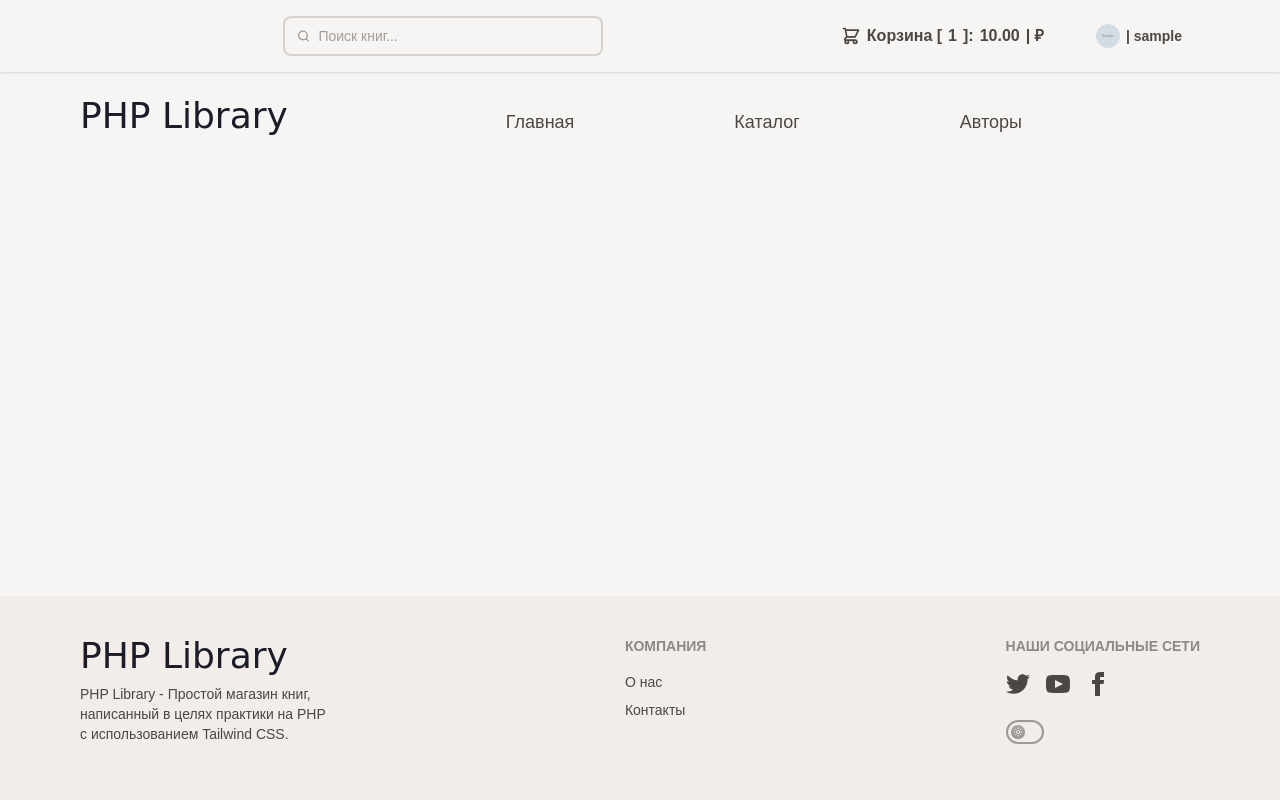
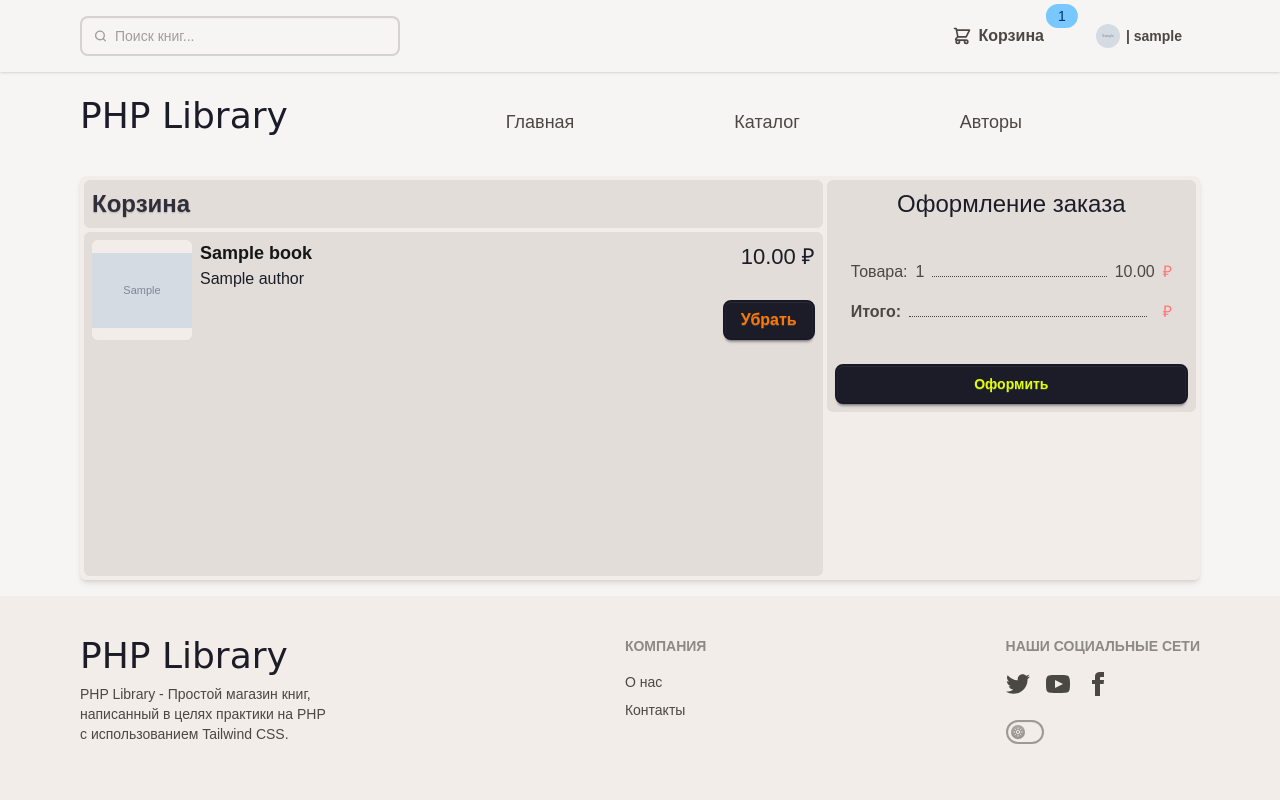
Before and after one commit to Cirillio/PHP-Library, a PHP site: page /cart in a window 1280 px wide. Run offline with PHP 8.4, Linux system fonts and the light colour scheme; the visitor is signed in with stand-in values (Sample User, id 1); tables that the repository leaves empty or names only in its code hold one stand-in row (values such as "Sample post"); grey boxes marked "Sample" are stand-in pictures; some web fonts are replaced.

Commit message:
рабочая корзина

```diff
--- /dev/null
+++ b/components/BookCart.php
@@ -0,0 +1,29 @@
+<article class="book relative w-full rounded-md p-1 flex hover:shadow-md transition-all shadow-none duration-300" data-in-cart="false" data-id="<?= $book->id ?>" data-price="<?= $book->price ?>" data-stock="<?= $book->stock ?>">
+    <?php if ($book->stock == 0): ?>
+        <span class="absolute bottom-1 left-1 w-fit h-fit z-80 bg-error book-warning text-base-100 px-2 py-1 rounded-sm">
+            Нет в наличии
+        </span>
+    <?php endif; ?>
+    <div class="book-content flex w-full ">
+        <a href="">
+            <picture class="h-[100px] aspect-square rounded-md overflow-hidden flex bg-base-200 justify-center items-center">
+                <img
+                    src="../root/books/<?= $book->cover_image ?>"
+                    alt="<?= $book->title ?>"
+                    class="h-full w-full object-fit object-contain"
+                    onerror="this.onerror=null; this.parentElement.innerHTML='<div class=\'text-error opacity-50 text-md bg-black w-full h-full flex justify-center text-center items-center\'>Нет изображения</div>';" />
+            </picture>
+        </a>
+        <span class="flex flex-col mx-2 flex-1">
+            <a href="/book?id=<?= $book->id ?>&title=<?= $book->title ?>" class="w-fit"><strong class="book-title"><?= $book->title ?></strong></a>
+            <a href="/author?id=<?= $book->author_id ?>&name=<?= $book->author_name ?>" class="w-fit"><strong class="font-normal book-author"><?= $book->author_name ?></strong></a>
+        </span>
+        <div class="flex flex-col items-end min-h-full">
+            <span class="book-price">
+                <?= $book->price ?>
+                <span class="">₽</span>
+            </span>
+        </div>
+    </div>
+    <button disabled class="add-to-cart absolute right-1 bottom-1 py-2 opacity-100 btn btn-primary button text-nowrap"></button>
+</article>
--- a/components/header.php
+++ b/components/header.php
@@ -1,6 +1,6 @@
 <header>
     <div class="flex justify-end sm:gap-4 xl:px-20 md:px-10 px-2 py-4 shadow-sm">
-        <label class="input mx-auto ">
+        <label class="input mr-auto ">
             <svg class="h-[1em] opacity-50" xmlns="http://www.w3.org/2000/svg" viewBox="0 0 24 24">
                 <g stroke-linejoin="round" stroke-linecap="round" stroke-width="2.5" fill="none" stroke="currentColor">
                     <circle cx="11" cy="11" r="8"></circle>
@@ -11,23 +11,18 @@
         </label>
 
         <?php if ($AUTH): ?>
-            <div class="min-[100px]:hidden sm:flex">
+            <div class=" min-[100px]:hidden sm:flex">
+                <div class="indicator">
                     <a href="/cart" tabindex="0" role="button" class="btn button btn-ghost">
                         <svg xmlns="http://www.w3.org/2000/svg" class="h-5 w-5" fill="none" viewBox="0 0 24 24" stroke="currentColor">
                             <path stroke-linecap="round" stroke-linejoin="round" stroke-width="2" d="M3 3h2l.4 2M7 13h10l4-8H5.4M7 13L5.4 5M7 13l-2.293 2.293c-.63.63-.184 1.707.707 1.707H17m0 0a2 2 0 100 4 2 2 0 000-4zm-8 2a2 2 0 11-4 0 2 2 0 014 0z" />
                         </svg>
                         <span class="text-nowrap">
-                        Корзина [
+                            Корзина
                         </span>
-                    <span class="cart-quantity">
-                        0
-                    </span>
-                    <span>]: </span>
-                    <span class="cart-total">
-                        0
-                    </span>
-                    <span> | ₽</span>
                     </a>
+                    <span class="indicator-item badge badge-sm lg:badge-md badge-info cart-quantity"></span>
+                </div>
             </div>
 
             <div class="dropdown dropdown-end">
@@ -55,7 +50,7 @@
                 <div class="min-[100px]:hidden sm:flex">
                     <ul
                         tabindex="0"
-                        class="menu menu-md dropdown-content bg-base-100 rounded-box z-1 mt-3 w-52 p-2 shadow-md border border-base-content">
+                        class="menu menu-md dropdown-content bg-base-100 rounded-md z-1 mt-3 w-52 p-2 shadow-md border border-base-content">
                         <li><a href="/profile">Профиль</a></li>
                         <li><a href="/logout">Выход</a></li>
                     </ul>
@@ -63,7 +58,7 @@
                 <div class="sm:hidden">
                     <ul
                         tabindex="0"
-                        class="menu menu-lg dropdown-content bg-base-100  rounded-box z-1 mt-3 w-52 p-2 shadow-md border border-base-content">
+                        class="menu menu-lg dropdown-content bg-base-100 rounded-md z-1 mt-3 w-52 p-2 shadow-md border border-base-content">
                         <li><a href="../profile">Профиль</a></li>
                         <li><a href="/cart">Корзина</a></li>
                         <li><a href=" /logout">Выход</a></li>
--- a/controllers/BookController.php
+++ b/controllers/BookController.php
@@ -3,15 +3,18 @@
 namespace controllers;
 
 use repositories\BookRepository;
+use repositories\CartRepository;
 
 class BookController
 {
 
     private $BookRepository;
+    private $CartRepository;
 
     public function __construct($pdo)
     {
         $this->BookRepository = new BookRepository($pdo);
+        $this->CartRepository = new CartRepository($pdo);
     }
 
     // public function getOne($id): Book {}
@@ -45,6 +48,12 @@ class BookController
         ];
     }
 
+    public function getCart($user_id): array
+    {
+        $id_list = array_column($this->CartRepository->GetCart($user_id), 'book_id');
+        return $this->BookRepository->GetForCart($id_list);
+    }
+
     // public function create(Book $Book): Book {}
 
     // public function update(Book $Book): Book {}
--- a/index.php
+++ b/index.php
@@ -19,7 +19,7 @@ $USER = new CurrentUser($pdo, $_SESSION['user_id'] ?? null);
 
 $registerController = new RegisterController($pdo);
 $loginController = new LoginController($pdo);
-$BookController = new BookController($pdo);
+$bookController = new BookController($pdo);
 $cartController = new CartController($pdo, $USER->getId());
 
 
--- a/pages/cart.php
+++ b/pages/cart.php
@@ -2,6 +2,8 @@
 if (!$AUTH) {
     header("Location: /login");
 }
+
+$books = $bookController->getCart($USER->getId());
 ?>
 
 <!DOCTYPE html>
@@ -10,32 +12,69 @@ if (!$AUTH) {
 <head>
     <meta charset="UTF-8">
     <meta name="viewport" content="width=device-width, initial-scale=1.0">
+    <link rel="icon" href="../public/logo.svg" type="image/svg+xml">
     <title>Корзина | PHP Library</title>
     <?php include "components/styles.php"; ?>
 </head>
 
-<body>
+<body class="flex flex-col max-h-screen min-h-screen">
 
     <?php include "components/header.php" ?>
 
-    <section></section>
+    <main class="sm:overflow-hidden w-full xl:px-20 flex-1 md:px-10 sm:px-4 px-2 gap-2 py-4 flex flex-col">
+        <div class="flex bg-base-200 min-h-0 flex-1 gap-1 w-full p-1 rounded-md shadow-md sm:flex-row flex-col">
+            <section class="items-end flex-1 flex gap-1 flex-2/3 flex-col ">
+                <div class="rounded-md bg-base-300 w-full p-2">
+                    <h1 class="text-xl sm:text-2xl text-shadow-sm text-primary opacity-90 font-semibold ">Корзина</h1>
+                </div>
+                <?php if ($books) {
+                    echo '<cart class="flex flex-col flex-1 overflow-y-auto w-full rounded-md bg-base-300 p-1 gap-4">';
+                    foreach ($books as $book) {
+                        include "components/BookCart.php";
+                    }
+                    echo '</cart>';
+                } else {
+                    include "components/EmptyCart.php";
+                }
+                ?>
+
+
+
+            </section>
+            <section class="h-fit rounded-md gap-10 p-2 flex bg-base-300 flex-col flex-1/3">
+                <h2 class="text-secondary text-xl sm:text-2xl text-center">Оформление заказа</h2>
+                <ul class="flex flex-col px-4 gap-4">
+                    <li class="flex w-full items-baseline gap-2">
+                        <span>Товара:</span>
+                        <span class="cart-quantity">0</span>
+                        <div class="w-full border-b border-dotted border-base-content"></div>
+                        <span class="cart-total"></span>
+                        <span class="text-error">₽</span>
+                    </li>
+                    <li class="flex w-full items-baseline gap-2">
+                        <span class="font-semibold">Итого:</span>
+                        <div class="w-full border-b border-dotted border-base-content"></div>
+                        <span class="cart-books-total font-normal"></span>
+                        <span class="text-error">₽</span>
+                    </li>
+                </ul>
+                <button class="btn btn-primary <?php if (!$books) echo "btn-disabled" ?>">Оформить</button>
+            </section>
+        </div>
+    </main>
 
     <?php include "components/footer.php" ?>
 
     <script src="/public/axios.min.js"></script>
     <script type="module">
         import {
-            SetHeaderLinks
-        } from "../public/assets/header.js"
-
-        import {
             CartController
         } from "../public/assets/cart/CartController.js"
 
         document.addEventListener("DOMContentLoaded", async () => {
-            SetHeaderLinks();
             const cart_controller = new CartController();
             await cart_controller.InitCartAsync();
+            await cart_controller.InitBooksAsync();
         })
     </script>
 
--- a/pages/profile.php
+++ b/pages/profile.php
@@ -22,7 +22,7 @@ $TITLE = $USER->getUsername() . " | Профиль | PHP Library";
 <head>
     <meta charset="UTF-8">
     <meta name="viewport" content="width=device-width, initial-scale=1.0">
-    <link rel="shortcut icon" href="/public/logo.svg" type="image/x-icon">
+    <link rel="icon" href="/public/logo.svg" type="image/svg+xml">
     <title>
         <?php echo $TITLE; ?>
     </title>
--- a/repositories/BookRepository.php
+++ b/repositories/BookRepository.php
@@ -160,33 +160,32 @@ class BookRepository
         return $result['total'];
     }
 
-    public function GetForCart($id_list): array
+    public function getForCart(array $id_list): array
     {
+        if (empty($id_list)) {
+            return [];
+        }
+
+        $placeholders = implode(',', array_fill(0, count($id_list), '?'));
         $sql = "
-        SELECT
-            books.id,
-            books.title,
-            books.genre,
-            books.year,
-            books.price,
-            books.cover_image,
-            authors.name AS author_name,
-            authors.id AS author_id,
-            IFNULL(storage.stock, 0) AS stock
-        FROM
-            books
-        JOIN
-            authors
-        ON
-            books.author_id = authors.id
-        LEFT JOIN
-            storage
-        ON
-            books.id = storage.book_id
-    " . "WHERE books.id IN (:id_list)";
+            SELECT
+                b.id,
+                b.title,
+                b.genre,
+                b.year,
+                b.price,
+                b.cover_image,
+                a.name AS author_name,
+                a.id AS author_id,
+                IFNULL(s.stock, 0) AS stock
+            FROM books b
+            JOIN authors a ON b.author_id = a.id
+            LEFT JOIN storage s ON b.id = s.book_id
+            WHERE b.id IN ($placeholders)";
 
         $stmt = $this->pdo->prepare($sql);
-        $stmt->execute(['id_list' => $id_list]);
+        $stmt->execute($id_list);
+
         $booksData = $stmt->fetchAll();
         $books = array_map(function ($bookData) {
             return new BookCatalog($bookData);
@@ -194,8 +193,6 @@ class BookRepository
 
         return $books;
     }
-
-
 
     public function create(Book $Book): Book
     {
--- a/repositories/CartRepository.php
+++ b/repositories/CartRepository.php
@@ -45,7 +45,11 @@ class CartRepository
 
     public function GetTotal($user_id)
     {
-        $sql = "SELECT COUNT(*) AS quantity, SUM(price) AS total FROM books WHERE id IN (SELECT book_id FROM cart WHERE user_id = :user_id)";
+        $sql = "SELECT COUNT(*) AS quantity, SUM(b.price) AS total
+        FROM books b
+        JOIN storage s ON b.id = s.book_id
+        WHERE s.stock > 0
+          AND b.id IN (SELECT book_id FROM cart WHERE user_id = :user_id)";
         $stmt = $this->pdo->prepare($sql);
         $stmt->execute(['user_id' => $user_id]);
         $result = $stmt->fetch(\PDO::FETCH_ASSOC);
```
Also changed, not shown: components/BookCatalog.php (added, +38 -0 lines), components/EmptyCart.php (added, +7 -0 lines), pages/main.php (+8 -42 lines), public/assets/book/Book.js, public/assets/cart/Cart.js, public/assets/cart/CartController.js, public/icons/empty-cart.svg (added). Lines whose indentation alone changed are shown as unchanged.
